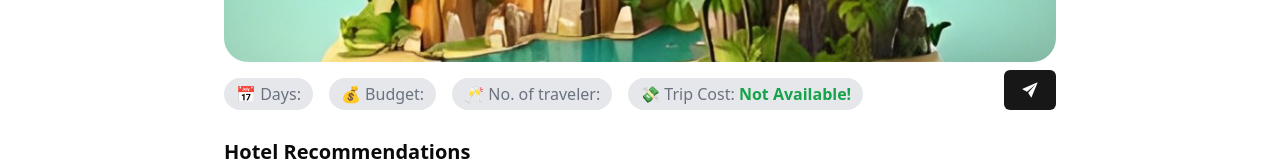
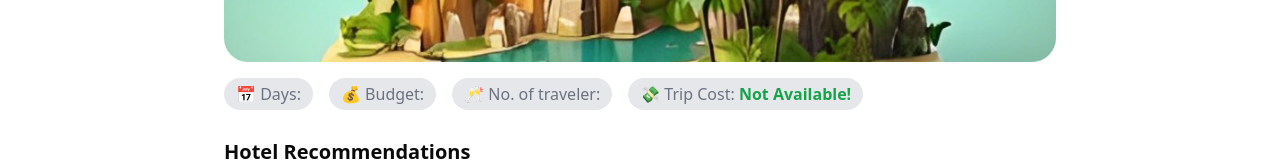
Before and after one commit to AmrutRaote/WanderAI, a React (Vite) app: page /view-trip/1 in a window 1280 px wide. Shown: the part 383-544 px from the top of the page. Built offline with nearby package versions, Linux system fonts and the light colour scheme; no server answers; the database is empty; sample sign-in values are in the browser's storage.

Commit message:
Update InfoSection.jsx

```diff
--- a/src/view-trip/components/InfoSection.jsx
+++ b/src/view-trip/components/InfoSection.jsx
@@ -55,7 +55,6 @@ function InfoSection ( { trip } )
 
                     </div>
                 </div>
-                <Button className=''><IoIosSend className="text-xl" /></Button>
 
             </div>
         </div>
```
